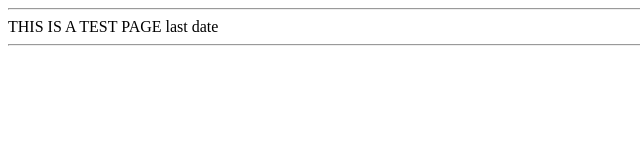
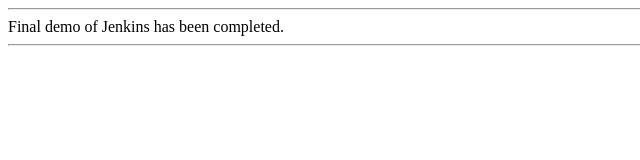
Before and after one commit to bhaskar2710/jenkins, a plain HTML site: page index.html in a window 1280 px wide. Shown: the full height of the page, 0-640 px from the left. Drawn offline with Linux system fonts and the light colour scheme.

Commit message:
Update index.html

```diff
--- a/index.html
+++ b/index.html
@@ -2,7 +2,7 @@
 <HEAD></HEAD>
 <BODY>
 <HR/>
-THIS IS A TEST PAGE last date
+Final demo of Jenkins has been completed.
 <HR/>
 </BODY>
 </HTML>
```
